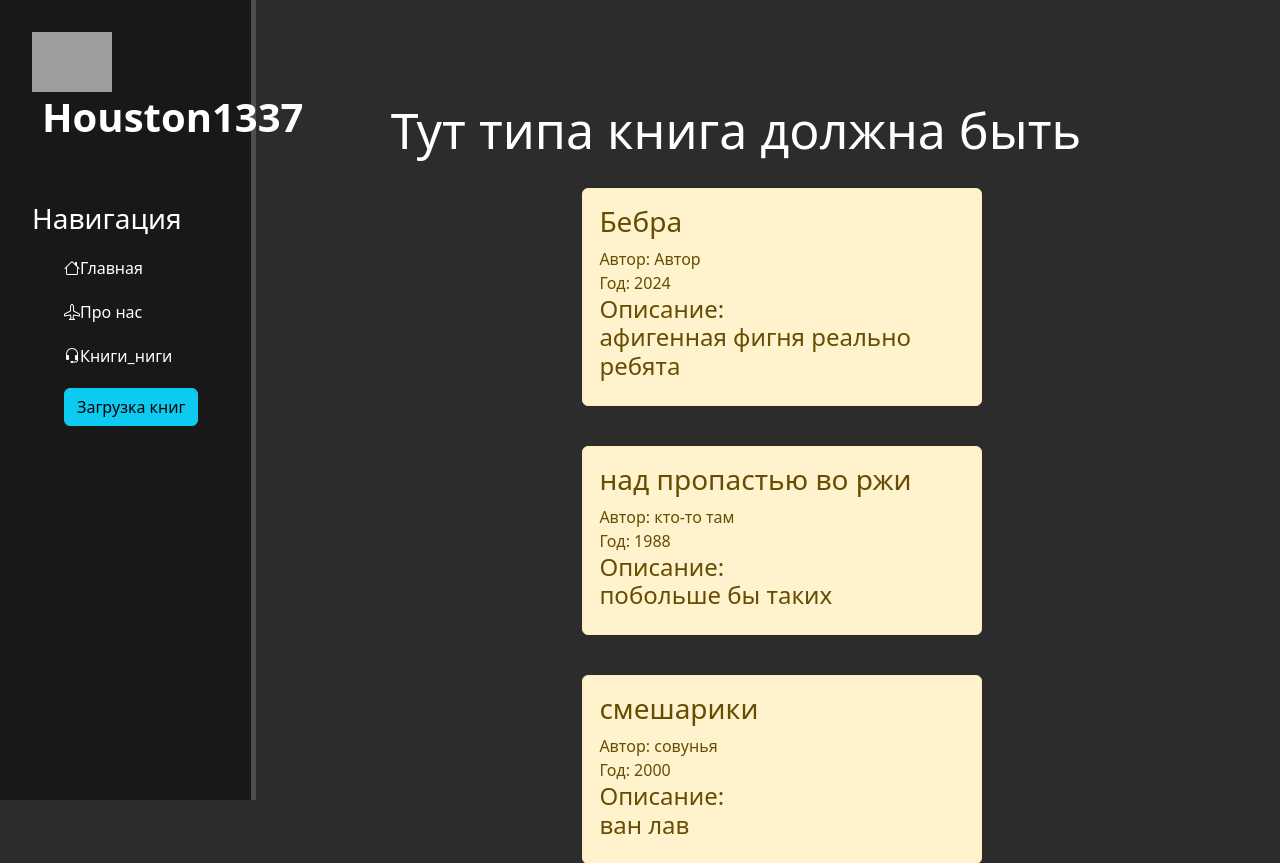
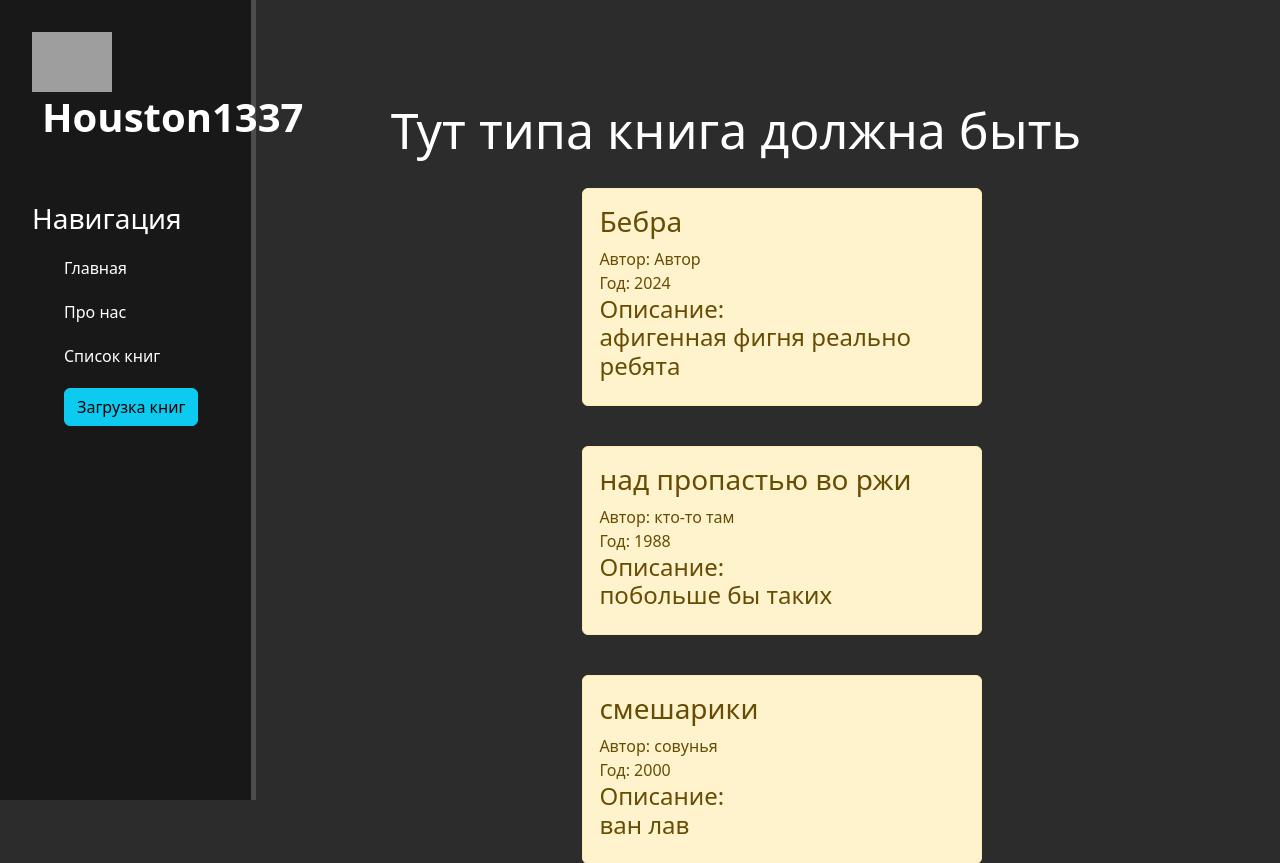
Before and after one commit to Houston202/BookCourt1, a Django app: page /database/ in a window 1280 px wide. Shown: the top 863 px of the page. Run offline with Django 4.2, Linux system fonts and the light colour scheme; data comes from the database, SQL or seed files in the repository; both versions use the stored data as it was after the commit; grey boxes are pictures that could not be loaded.

Commit message:
delete icons at navigation bar

```diff
--- a/BookCourt/main/templates/main/layout.html
+++ b/BookCourt/main/templates/main/layout.html
@@ -6,7 +6,6 @@
     <title>{% block title %}{% endblock %}</title>
 	<link rel="stylesheet" href="https://cdn.jsdelivr.net/npm/bootstrap@5.2.3/dist/css/bootstrap.min.css">
 	<link rel="stylesheet" href="{% static 'main/css/main.css' %}">
-	<link rel="stylesheet" href="https://cdn.jsdelivr.net/npm/bootstrap-icons@1.10.3/font/bootstrap-icons.css">
 	<link rel="icon" href="{% static 'main/img/favicon.ico' %}" type="image/x-icon">
 </head>
 <body>
@@ -19,7 +18,7 @@
 		<ul>
 			<a href="{% url 'home' %}"><li><i class="bi bi-house"></i>Главная</li></a>
 			<a href="{% url 'about' %}"><li><i class="bi bi-airplane"></i>Про нас</li></a>
-			<a href="{% url 'news_home' %}"><li><i class="bi bi-headset"></i>Книги_ниги</li></a>
+			<a href="{% url 'news_home' %}"><li><i class="bi bi-headset"></i>Список книг</li></a>
 			<a href="{% url 'create' %}"><li><button class="btn btn-info"><i class="fas fa-plus-circle"></i>Загрузка книг</button></li></a>
 		</ul>
 	</aside>
```
Also changed, not shown: BookCourt/db.sqlite3.
